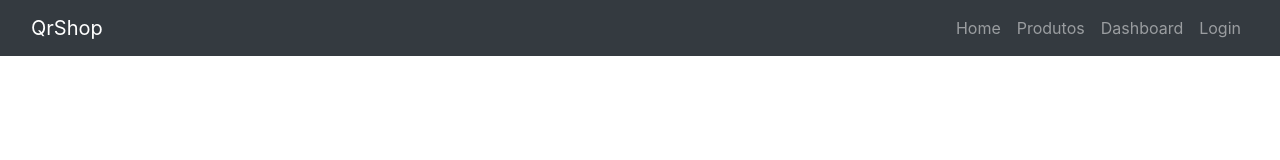
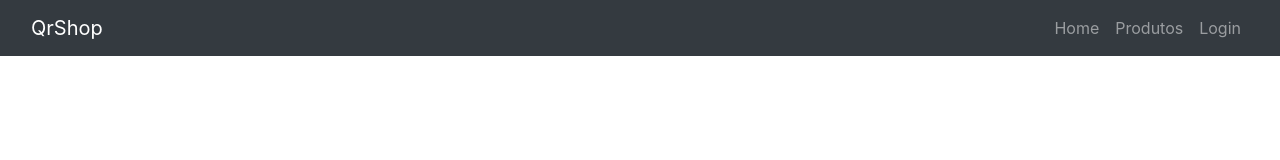
Before and after one commit to 21E321E4-DFE-GRP-EDS-01C1-N2-P1/qr-shop2, a Vue app: page / in a window 1280 px wide. Shown: the top 160 px of the page. Built offline with nearby package versions, Linux system fonts and the light colour scheme.

Commit message:
fix header

```diff
--- a/src/components/templates/header/Header.vue
+++ b/src/components/templates/header/Header.vue
@@ -7,7 +7,9 @@
         <b-navbar-nav class="ml-auto">
           <b-nav-item to="/">Home</b-nav-item>
           <b-nav-item to="/produtos">Produtos</b-nav-item>
-          <b-nav-item to="/dashboard" v-if="!$store.state.auth">Dashboard</b-nav-item>
+          <b-nav-item to="/dashboard" v-if="$store.state.auth"
+            >Dashboard</b-nav-item
+          >
           <b-nav-item to="login" v-if="!$store.state.auth">Login</b-nav-item>
           <b-nav-item @click="handleLogout" v-else>Logout</b-nav-item>
         </b-navbar-nav>
```
